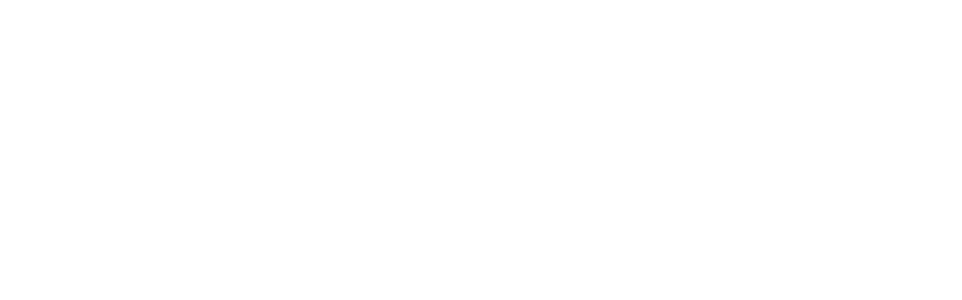
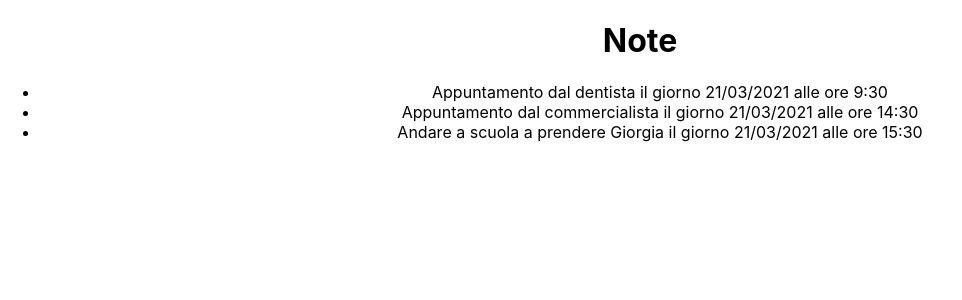
Before and after one commit to freewebsolution/ReactHooks, a React (Create React App) app in the folder notes/: page / in a window 1280 px wide. Shown: the top 300 px of the page, without its empty margins (0-962 px from the left). Built offline with nearby package versions, Linux system fonts and the light colour scheme.

Commit message:
Installa notes

```diff
--- a/notes/src/App.js
+++ b/notes/src/App.js
@@ -1,9 +1,14 @@
 import './App.css';
 
-const App=()=> {
+const App = ({ note }) => {
   return (
     <div className="App">
-
+      <h1>Note</h1>
+      <ul>
+        {note.map(nota =>
+          <li>{nota.tema} il giorno {nota.giorno} alle ore {nota.ora}</li>
+        )}
+      </ul>
     </div>
   );
 }
--- a/notes/src/index.js
+++ b/notes/src/index.js
@@ -4,9 +4,36 @@
 import App from './App';
 import reportWebVitals from './reportWebVitals';
 
+const note = [
+  {
+    id:1,
+    tema:'Appuntamento dal dentista',
+    data:'2021-03-18T9:30.0981Z',
+    giorno:'21/03/2021',
+    ora:'9:30',
+    important:true
+  },
+  {
+    id: 2,
+    tema: 'Appuntamento dal commercialista',
+    data: '2021-03-18T9:30.0981Z',
+    giorno: '21/03/2021',
+    ora: '14:30',
+    important:true
+  },
+  {
+    id: 3,
+    tema: 'Andare a scuola a prendere Giorgia',
+    data: '2021-03-18T9:30.0981Z',
+    giorno: '21/03/2021',
+    ora: '15:30',
+    important:true
+  },
+
+]
 ReactDOM.render(
   <React.StrictMode>
-    <App />
+    <App note= {note}/>
   </React.StrictMode>,
   document.getElementById('root')
 );
```
